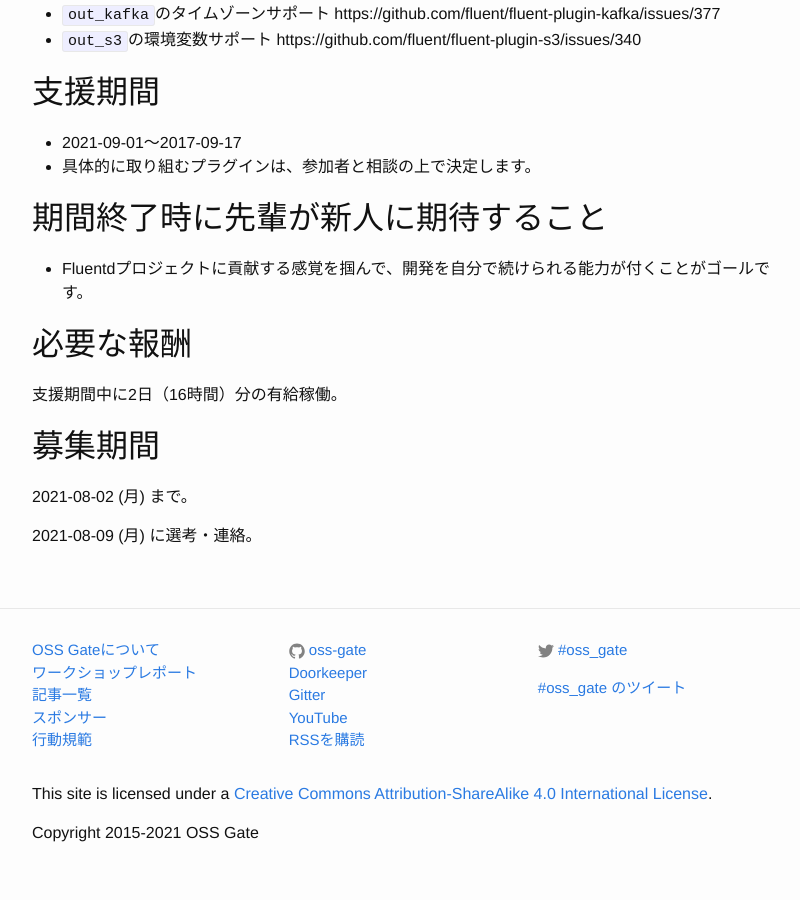
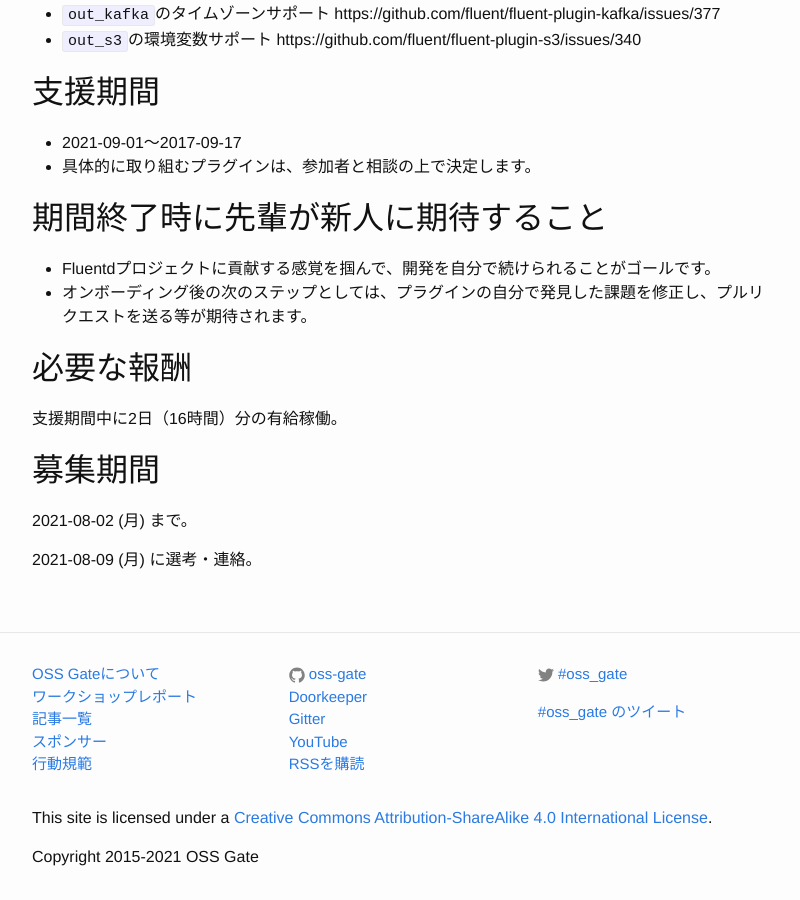
Before and after one commit to oss-gate/on-boarding, a Jekyll site: the page built from proposals/2021-09/fujimoto-fluentd-plugin/index.md, in a window 1280 px wide and 900 px high, scrolled down 1584 px. Shown: the whole window, without its empty margins (238-1038 px from the left). Built offline with Jekyll 4.4.1, drawn with Linux system fonts in a browser that asks for light colours; Markdown is read by kramdown in place of the engine named in the settings; comment, search, counter and statistics services are not loaded.

Commit message:
More feedbacks

```diff
--- a/proposals/2021-09/fujimoto-fluentd-plugin/index.md
+++ b/proposals/2021-09/fujimoto-fluentd-plugin/index.md
@@ -71,7 +71,8 @@ Fluentdはオープンソースのログ転送プログラムです。サーバ
 
 ## 期間終了時に先輩が新人に期待すること
 
- * Fluentdプロジェクトに貢献する感覚を掴んで、開発を自分で続けられる能力が付くことがゴールです。
+ * Fluentdプロジェクトに貢献する感覚を掴んで、開発を自分で続けられることがゴールです。
+ * オンボーディング後の次のステップとしては、プラグインの自分で発見した課題を修正し、プルリクエストを送る等が期待されます。
 
 ## 必要な報酬
 
```
